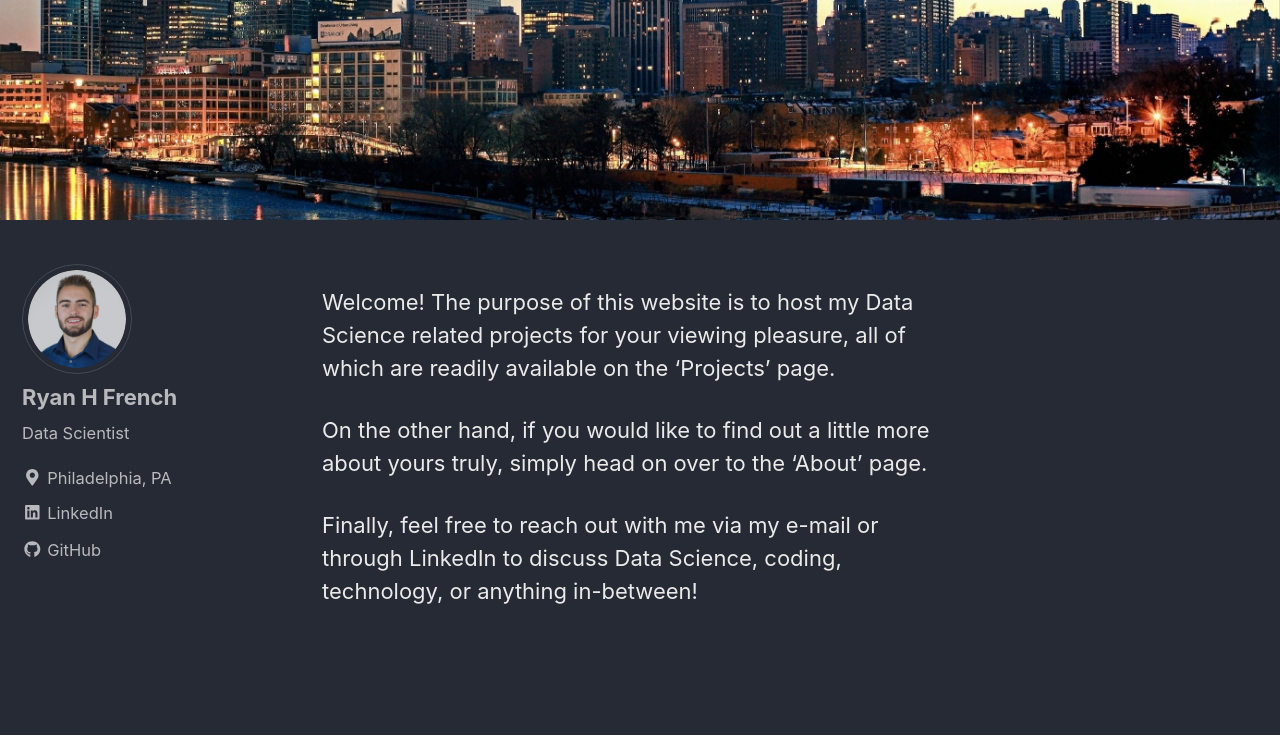
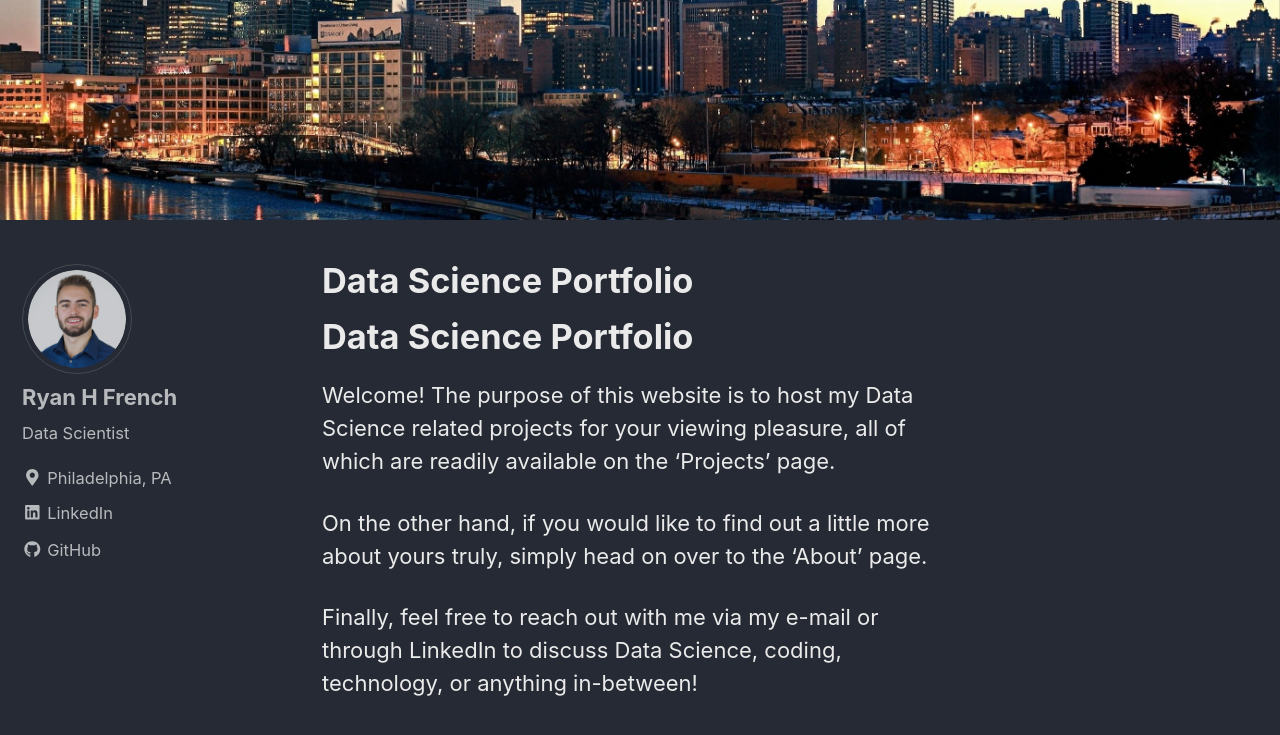
Before and after one commit to ryanhfrench/ryanhfrench.github.io, a Jekyll site: the page built from index.md, in a window 1280 px wide and 900 px high, scrolled down 342 px. Shown: the top 735 px of the window. Built offline with Jekyll 4.4.1, drawn with Linux system fonts in a browser that asks for light colours; nearby versions of some CDN libraries; our own code applies the rules of GitHub Pages for plain Markdown files.

Commit message:
Update index.md

```diff
--- a/index.md
+++ b/index.md
@@ -5,6 +5,8 @@
   image: "/images/philly.jpg"
 ---
 
+# Data Science Portfolio
+
 Welcome! The purpose of this website is to host my Data Science related projects for your viewing pleasure, all of which are readily available on the 'Projects' page.
 
 On the other hand, if you would like to find out a little more about yours truly, simply head on over to the 'About' page.
```
